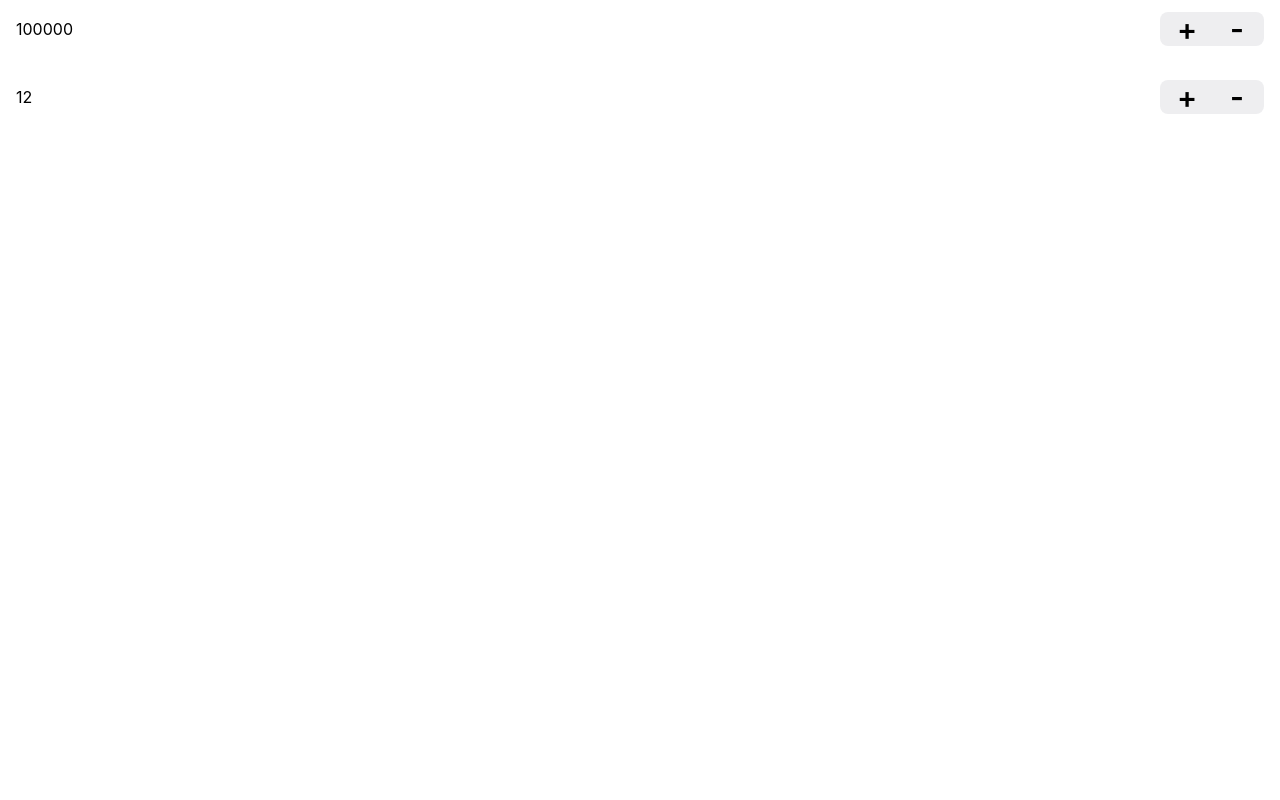
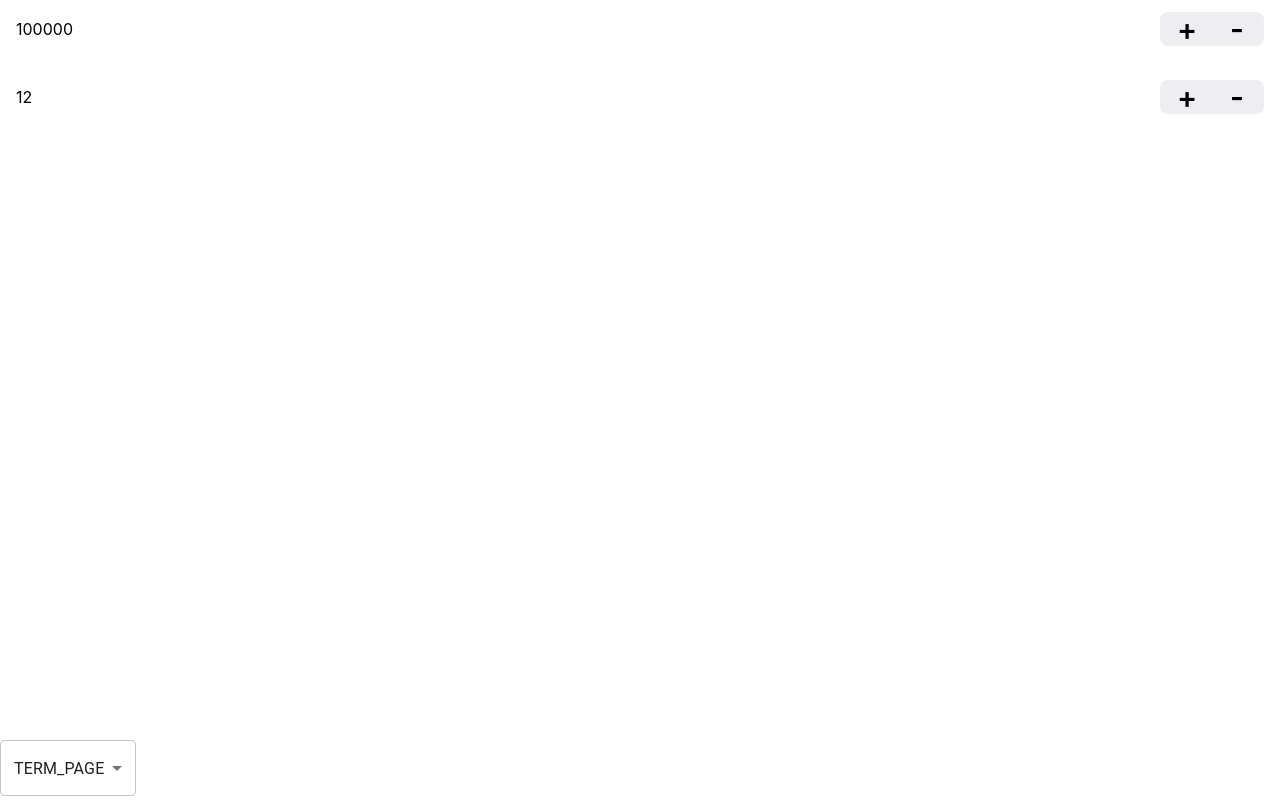
Before and after one commit to evaliev/loan_web_app_bot, a React (Create React App) app: page / in a window 1280 px wide. Built offline with nearby package versions, Linux system fonts and the light colour scheme.

Commit message:
Добавил статусы + DebugBar

```diff
--- a/src/App.tsx
+++ b/src/App.tsx
@@ -1,16 +1,28 @@
-import { useReducer } from 'react';
+import { useContext, useReducer } from 'react';
+
+import { DebugBar } from './components/DebugBar';
+import { features, FeaturesType, isFeatureActive } from './features';
 
 import { TermPage } from './pages/TermPage';
+import { PageStatuses } from './pages/types';
 import { ContextApp } from './state/context';
 import { initialState } from './state/initialState';
 import { reducer } from './state/reducer';
 
 const App = () => {
-  return (
-    <>
-      <TermPage />
-    </>
-  );
+  const { state } = useContext(ContextApp);
+
+  const renderPage = () => {
+    switch (state.status) {
+      case PageStatuses.TERM_PAGE:
+        return <TermPage />;
+      case PageStatuses.DATA_PAGE:
+        return <h1>hello</h1>;
+      default:
+        return <TermPage />;
+    }
+  };
+  return renderPage();
 };
 
 const WrappedApp = () => {
@@ -19,6 +31,7 @@ const WrappedApp = () => {
   return (
     <ContextApp.Provider value={{ dispatch, state }}>
       <App />
+      {isFeatureActive(features, FeaturesType.DEBUG_BAR) && <DebugBar />}
     </ContextApp.Provider>
   );
 };
--- /dev/null
+++ b/src/components/DebugBar/index.tsx
@@ -0,0 +1,39 @@
+import { Box, MenuItem, Select, SelectChangeEvent } from '@mui/material';
+import { useCallback, useContext, useMemo } from 'react';
+
+import { PageStatuses } from '../../pages/types';
+
+import { ContextApp } from '../../state/context';
+import { ActionTypes } from '../../state/types';
+
+export const DebugBar = () => {
+  const { dispatch } = useContext(ContextApp);
+
+  const handleChange = useCallback((event: SelectChangeEvent) => {
+    const status = event.target.value;
+    dispatch({ type: ActionTypes.CHANGE_STATUS, payload: status });
+  }, []);
+
+  return useMemo(
+    () => (
+      <Box
+        sx={{
+          position: 'fixed',
+          left: 0,
+          bottom: 0,
+          width: '300px',
+          height: '60px',
+        }}
+      >
+        <Select defaultValue={PageStatuses.TERM_PAGE} onChange={handleChange}>
+          {Object.values(PageStatuses).map((status) => (
+            <MenuItem key={status} value={status}>
+              {status}
+            </MenuItem>
+          ))}
+        </Select>
+      </Box>
+    ),
+    [],
+  );
+};
--- /dev/null
+++ b/src/features.ts
@@ -0,0 +1,10 @@
+export enum FeaturesType {
+  DEBUG_BAR = 'DEBUG_BAR',
+}
+
+export const isFeatureActive = (
+  features: ReadonlyArray<string>,
+  name: string,
+): boolean => features.includes(name);
+
+export const features: FeaturesType[] = [FeaturesType.DEBUG_BAR];
--- /dev/null
+++ b/src/pages/types.ts
@@ -0,0 +1,4 @@
+export enum PageStatuses {
+  TERM_PAGE = 'TERM_PAGE',
+  DATA_PAGE = 'DATA_PAGE',
+}
--- a/src/state/initialState.ts
+++ b/src/state/initialState.ts
@@ -1,7 +1,9 @@
+import { PageStatuses } from '../pages/types';
 import { State } from './types';
 
 export const initialState: State = {
   amount: 100000,
   term: 12,
   monthlyPayment: 3600,
+  status: PageStatuses.TERM_PAGE,
 };
--- a/src/state/reducer.ts
+++ b/src/state/reducer.ts
@@ -32,6 +32,11 @@ export const reducer = (state: State, action: Action): State => {
         ...state,
         monthlyPayment: state.monthlyPayment - 100,
       };
+    case ActionTypes.CHANGE_STATUS:
+      return {
+        ...state,
+        status: action.payload,
+      };
     default:
       return state;
   }
--- a/src/state/types.ts
+++ b/src/state/types.ts
@@ -1,11 +1,15 @@
+import { PageStatuses } from '../pages/types';
+
 export interface State {
   amount: number;
   term: number;
   monthlyPayment: number;
+  status: PageStatuses;
 }
 
 export interface Action {
   type: ActionTypes;
+  // eslint-disable-next-line @typescript-eslint/no-explicit-any
   payload?: any;
 }
 
@@ -16,4 +20,5 @@ export enum ActionTypes {
   TERM_DECREASE = 'TERM_DECREASE',
   MONTHLY_PAYMENT_INCREASE = 'MONTHLY_PAYMENT_INCREASE',
   MONTHLY_PAYMENT_DECREASE = 'MONTHLY_PAYMENT_DECREASE',
+  CHANGE_STATUS = 'CHANGE_STATUS',
 }
```
Also changed, not shown: public/index.html (+0 -23 lines).
